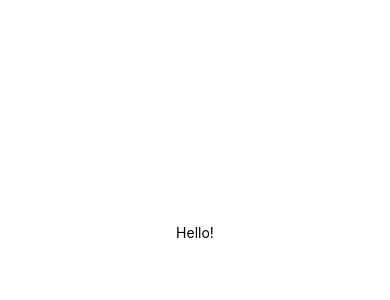
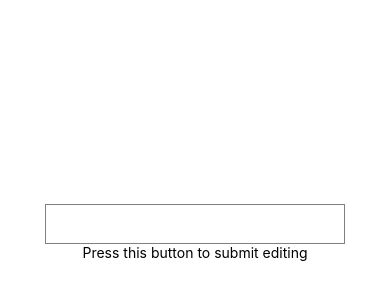
Before and after one commit to wojciechszmelczerczyk/react-native-fit-health-ui, a React Native app: screen / in a window 390 px wide. Shown: the part 190-490 px from the top of the page. Built offline with nearby package versions, Linux system fonts and the light colour scheme.

Commit message:
api communication with server side of application work

```diff
--- a/App.js
+++ b/App.js
@@ -1,11 +1,39 @@
+import React, { useState } from "react";
 import { StatusBar } from "expo-status-bar";
-import { StyleSheet, Text, View } from "react-native";
+import {
+  StyleSheet,
+  View,
+  Text,
+  TextInput,
+  TouchableHighlight,
+} from "react-native";
+import axios from "axios";
 
 export default function App() {
+  const [data, setData] = useState(null);
+  const [imageUrl, setImageUrl] = useState("");
+
+  const getPredictions = async () => {
+    const response = await axios.post("http://localhost:3000/", { imageUrl });
+
+    console.log(response);
+  };
+
   return (
     <View style={styles.container}>
-      <Text>Hello!</Text>
       <StatusBar style='auto' />
+      <TextInput
+        style={{
+          height: 40,
+          width: 300,
+          borderColor: "gray",
+          borderWidth: 1,
+        }}
+        onChange={(val) => setImageUrl(val.nativeEvent.text)}
+      />
+      <TouchableHighlight onPress={getPredictions}>
+        <Text>Press this button to submit editing</Text>
+      </TouchableHighlight>
     </View>
   );
 }
--- a/package.json
+++ b/package.json
@@ -9,10 +9,14 @@
     "web": "expo start --web"
   },
   "dependencies": {
+    "@expo/webpack-config": "^0.17.2",
+    "axios": "^1.2.3",
     "expo": "~47.0.12",
     "expo-status-bar": "~1.4.2",
     "react": "18.1.0",
-    "react-native": "0.70.5"
+    "react-dom": "18.1.0",
+    "react-native": "0.70.5",
+    "react-native-web": "~0.18.9"
   },
   "devDependencies": {
     "@babel/core": "^7.12.9"
```
Also changed, not shown: 1 other file (tests, documents, lock files or other folders).
